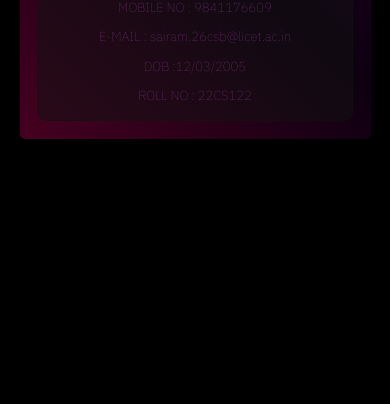
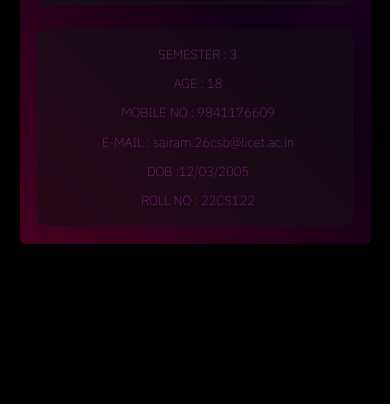
Before and after one commit to Philotheephilix/CheckMate----Attendance-tracker, a plain HTML site: page templates/profile/index.html in a window 390 px wide. Shown: the part 440-844 px from the top of the page. Drawn offline with nearby package versions, Linux system fonts and the light colour scheme; a web font is replaced by a local one.

Commit message:
updated profile page

```diff
--- a/templates/profile/index.html
+++ b/templates/profile/index.html
@@ -63,6 +63,15 @@
         </div>
         <div class="row">
             <div class="pinfo">
+
+               <div class="rowg">
+                <ul>
+                    <li>SEMESTER : 3</li>
+                    <LI>AGE : 18</LI>
+
+                </ul>
+
+               </div>
                <div class="rowg">
                 <ul>
                     <li>MOBILE NO : 9841176609</li>
--- a/templates/profile/style.css
+++ b/templates/profile/style.css
@@ -96,16 +96,17 @@ i{
 }
 
 .profiletab {
+    user-select: none;
     position: absolute;
-
+   margin-bottom: 5%;
     top: 15%;
     width: 90%;
-    height: max-content;
+    height: 80VH;
     left: 5%;
     padding: 2%;
     border-radius: 5px;
     z-index: -1;
-    background-image: linear-gradient(45deg,#ff007746,#c800ff11,#ff00ff2e);
+    background-image: linear-gradient(45deg,#ff007746,#c800ff16,#ff00ff2e);
 
 }
 .row{
@@ -165,47 +166,44 @@ i{
     margin-top: 5%;
     background-color:rgba(19, 19, 19, 0.5) ;
     width: 100%;
-    height: 180px;
-    text-align: center;
+    height: max-content;
+
     box-shadow: 0px 0px 5px rgba(255, 255, 255, 0.023);
 
 }
 
 ul{
     display: flex;
-    justify-content: space-around;
+    justify-content: space-between;
+    padding-left: 2%;
 
 }
 ul li{
-    font-size: 18px;
-    color: #873b8eed;
+    font-size: 20px;
+    color: #cc37d9;
     padding: 2% 0%;
     font-weight: 100;
+
 
 
 }
 .detail:hover{
     background-color:rgba(20, 20, 21, 1) ;
-    padding-top: 2.5%;
-    padding-left: 10.5%;
-    padding-right: 10.5%;
-   transition: 0.2s ease-in;
-    padding-bottom: 8%;
+    scale: 1.03;
+   transition: 0.25s ease-in;
+
     box-shadow: 0px 0px 5px rgba(81, 81, 81, 0.362);
 
 }
 .pinfo:hover{
     box-shadow: 0px 0px 5px rgba(81, 81, 81, 0.362);
     background-color:rgba(19, 19, 19, 1) ;
-
-
-   transition: 0.2s ease-in;
-
-
-
+    scale: 1.03;
+   transition: 0.25s ease-in;
+   color:#bb3bc6 ;
 }
 li :hover{
-
+    color:#bb3bc6 ;
     font-size: 20px;
 }
 
@@ -218,7 +216,7 @@ li :hover{
 }
 
 
-@media (max-width:800px){
+@media (max-width:760px){
     .navbar.sticky{
         top:0;
         position: sticky;
@@ -241,7 +239,7 @@ li :hover{
         border-radius: 10px;
         text-align: center;
         font-size: 21px;
-        transition:  0.01s ease-in;
+        transition:  0.1s ease-in;
 
 
     }
@@ -274,6 +272,9 @@ li :hover{
         padding-right: 15px;
 
     }
+    .profiletab{
+        height: max-content;
+    }
     .detail .title{
         font-size: 50px;
         color: var(--red);
@@ -285,7 +286,7 @@ li :hover{
 
     }
     .detail{
-
+        margin-top: 15%;
         text-align: center;
         padding-top: 2%;
         padding-left: 7%;
@@ -321,27 +322,33 @@ li :hover{
 
 
     }
+
     .pinfo ul li{
+
         font-size: 13px;
     }
     .pinfo{
+        margin-top: 8%;
         padding-top: 3%;
         padding-bottom: 3%;
-        height: max-content;
+
+
     }
      ul{
+        text-align: center;
         display: block;
+
+
     }
     .detail:hover{
         background-color:rgba(20, 20, 21, 1) ;
-        padding-top: 2%;
-        padding-left: 7%;
-        padding-right: 7%;
-        border-radius: 8px;
-        padding-bottom: 2%;
-       transition: 0.2s ease-in;
+        scale: 1.02;
+       transition: 0.3s ease-in;
 
         box-shadow: 0px 0px 5px rgba(81, 81, 81, 0.362);
 
     }
+    .pinfo:hover{
+        scale: 1.02;
+    }
 }
```
